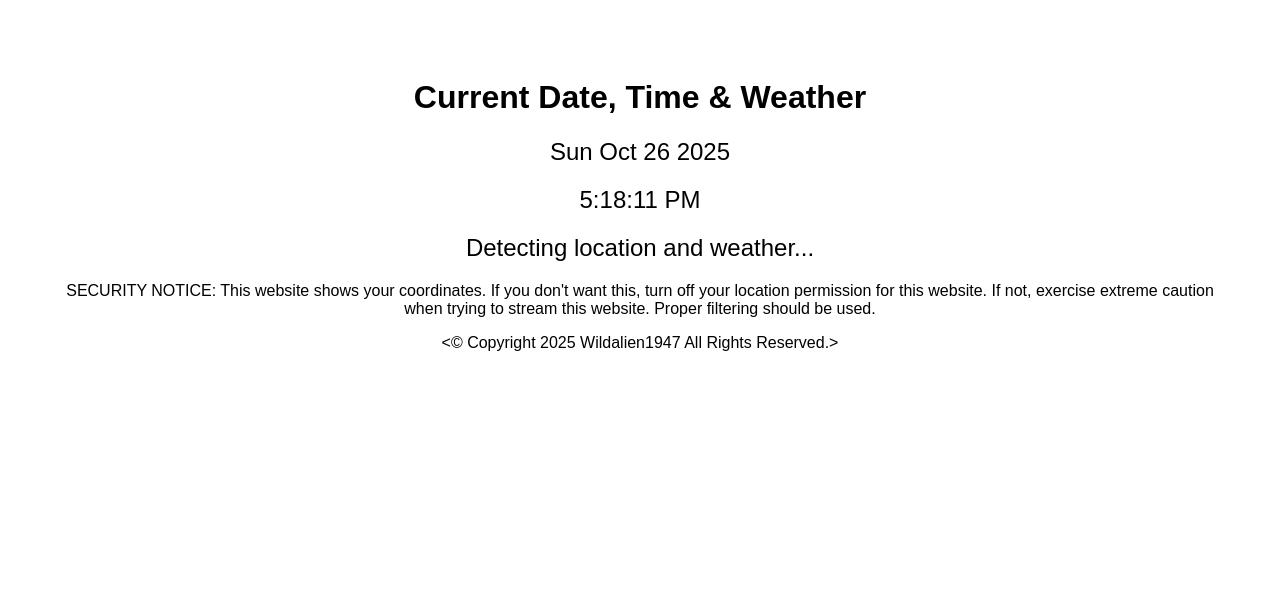
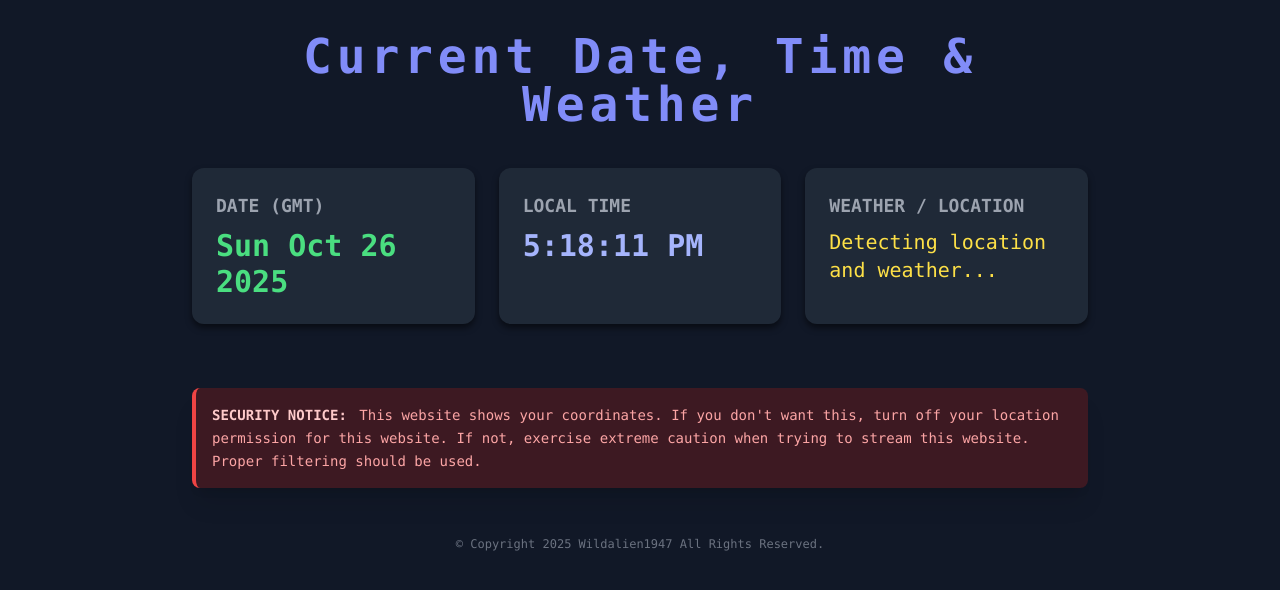
Before and after one commit to WildAlien1947/weather, a plain HTML site: page main.html in a window 1280 px wide. Drawn offline with nearby package versions, Linux system fonts and the light colour scheme.

Commit message:
Update main.html

```diff
--- a/main.html
+++ b/main.html
@@ -2,25 +2,84 @@
 <html lang="en">
 <head>
     <meta charset="UTF-8">
+    <meta name="viewport" content="width=device-width, initial-scale=1.0">
     <title>Date, Time & Weather</title>
+    <!-- Load Tailwind CSS -->
+    <script src="https://cdn.tailwindcss.com"></script>
     <style>
-    body {
-      font-family: Arial, sans-serif;
-      text-align: center;
-      padding: 50px;
+        /* Custom scrollbar for a sleek look */
+        ::-webkit-scrollbar {
+            width: 8px;
         }
-    .date, .time, .weather {
-      margin: 20px 0;
-      font-size: 1.5em;
+        ::-webkit-scrollbar-thumb {
+            background-color: #4f46e5; /* Indigo-600 */
+            border-radius: 4px;
+        }
+        ::-webkit-scrollbar-track {
+            background-color: #1f2937; /* Gray-800 */
+        }
+        /* Style for the main data blocks */
+        .data-block {
+            padding: 1.5rem;
+            border-radius: 0.75rem;
+            background-color: #1f2937; /* Gray-800 */
+            box-shadow: 0 4px 6px rgba(0, 0, 0, 0.5);
+            margin-bottom: 1.5rem;
+            transition: all 0.3s ease;
+        }
+        .data-block:hover {
+            transform: translateY(-2px);
+            box-shadow: 0 10px 15px rgba(0, 0, 0, 0.7), 0 0 20px rgba(79, 70, 229, 0.4); /* Neon glow effect */
         }
     </style>
 </head>
-<body>
-  <h1>Current Date, Time & Weather</h1>
-  <div class="date" id="date"></div>
-  <div class="time" id="time"></div>
-  <div class="weather" id="weather">Detecting location and weather...</div>
+<body class="bg-gray-900 text-gray-100 min-h-screen p-8 font-mono">
 
+    <div class="max-w-4xl mx-auto">
+
+        <h1 class="text-4xl md:text-5xl font-extrabold text-center mb-10 tracking-widest text-indigo-400">
+            Current Date, Time & Weather
+        </h1>
+
+        <!-- Data Grid -->
+        <div class="grid md:grid-cols-3 gap-6">
+
+            <!-- Date Display -->
+            <div class="data-block">
+                <p class="text-lg font-semibold text-gray-400 mb-2">DATE (GMT)</p>
+                <div class="date text-3xl font-bold text-green-400" id="date">Initializing...</div>
+            </div>
+
+            <!-- Time Display -->
+            <div class="data-block">
+                <p class="text-lg font-semibold text-gray-400 mb-2">LOCAL TIME</p>
+                <div class="time text-3xl font-bold text-indigo-300" id="time">Initializing...</div>
+            </div>
+
+            <!-- Weather Display -->
+            <div class="data-block md:col-span-1">
+                <p class="text-lg font-semibold text-gray-400 mb-2">WEATHER / LOCATION</p>
+                <div class="weather text-xl font-medium text-yellow-300" id="weather">Detecting location and weather...</div>
+            </div>
+
+        </div>
+
+        <!-- Security Notice (Highlighted) -->
+        <div class="bg-red-900/40 border-l-4 border-red-500 p-4 rounded-lg shadow-xl mt-10">
+            <!-- Preserving original text structure -->
+            <p class="text-sm text-red-300 font-medium leading-relaxed">
+                <span class="font-extrabold text-sm mr-1 text-red-200">SECURITY NOTICE:</span> This website shows your coordinates. If you don't want this, turn off your location permission for this website. If not, exercise extreme caution when trying to stream this website. Proper filtering should be used.
+            </p>
+        </div>
+
+    </div>
+
+    <!-- Copyright Footer -->
+    <footer class="mt-12 text-center text-gray-500 text-xs">
+        <p>© Copyright 2025 Wildalien1947 All Rights Reserved.</p>
+    </footer>
+
+    <!-- Original JavaScript Logic (Preserved) -->
     <script>
         // Update date and time
         function updateDateTime() {
@@ -31,8 +90,9 @@
         setInterval(updateDateTime, 1000);
         updateDateTime();
 
-    // Get weather using wttr. In and Geolocation API
+        // Get weather using wttr.in and Geolocation API
         function fetchWeather(lat, lon) {
+            // Using a simple fetch request as provided
             fetch(`https://wttr.in/${lat},${lon}?format=%l:+%c+%t`)
                 .then(response => response.text())
                 .then(data => {
@@ -52,8 +112,15 @@
                     fetchWeather(lat, lon);
                 },
                 (error) => {
-          document.getElementById('weather').textContent = 'Geolocation permission denied.';
-          console.error(error);
+                    // Display error in the weather box
+                    let message = 'Geolocation permission denied.';
+                    if (error.code === error.POSITION_UNAVAILABLE) {
+                         message = 'Location information is unavailable.';
+                    } else if (error.code === error.TIMEOUT) {
+                         message = 'Request to get user location timed out.';
+                    }
+                    document.getElementById('weather').textContent = message;
+                    console.error('Geolocation Error:', error);
                 }
             );
         } else {
@@ -62,6 +129,3 @@
     </script>
 </body>
 </html>
-
-<p> SECURITY NOTICE: This website shows your coordinates. If you don't want this, turn off your location permission for this website. If not, exercise extreme caution when trying to stream this website. Proper filtering should be used.<p>
-<© Copyright 2025 Wildalien1947 All Rights Reserved.>
```
Lines whose indentation alone changed are shown as unchanged.
